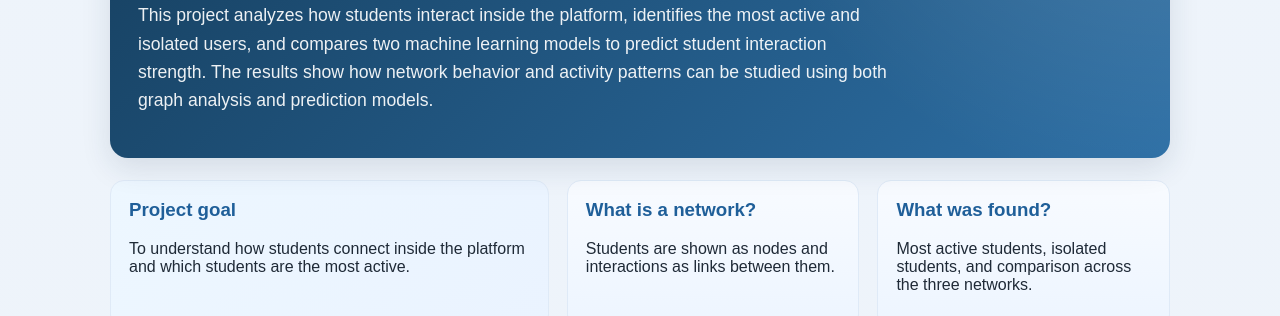
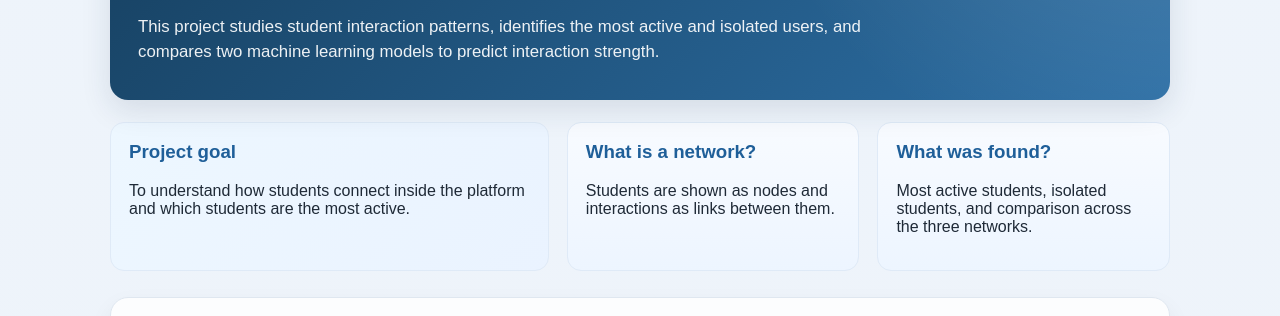
Before and after one commit to rajatrajan03/INT315CA2PROJECT, a plain HTML site: page showcase_site/index.html in a window 1280 px wide. Shown: the part 263-579 px from the top of the page. Drawn offline with Linux system fonts and the light colour scheme.

Commit message:
Refactor project summary text for clarity and adjust hero section styles for improved aesthetics

```diff
--- a/showcase_site/index.html
+++ b/showcase_site/index.html
@@ -16,9 +16,8 @@
           across three learning groups: ICS, CD, and PS.
         </p>
         <p class="project-summary-text">
-          This project analyzes how students interact inside the platform, identifies the most active and isolated users,
-          and compares two machine learning models to predict student interaction strength. The results show how network behavior and
-          activity patterns can be studied using both graph analysis and prediction models.
+          This project studies student interaction patterns, identifies the most active and isolated users,
+          and compares two machine learning models to predict interaction strength.
         </p>
       </section>
 
--- a/showcase_site/styles.css
+++ b/showcase_site/styles.css
@@ -225,14 +225,13 @@ th {
 .hero {
   background: linear-gradient(135deg, #143b59, #2d6fa5);
   color: white;
-  padding: 52px 28px 44px;
+  padding: 42px 28px 36px;
   border-radius: 18px;
   position: relative;
   overflow: hidden;
   box-shadow: 0 10px 30px rgba(21, 48, 72, 0.12);
   margin-bottom: 22px;
   margin-top: 4px;
-  padding-top: 10px;
 }
 
 .hero::before {
@@ -251,14 +250,14 @@ th {
 .hero h1 {
   margin: 0;
   font-size: clamp(2rem, 4vw, 3rem);
-  line-height: 1.2;
+  line-height: 1.1;
 }
 
 .hero p {
-  margin: 14px 0 0;
+  margin: 12px 0 0;
   max-width: 760px;
-  font-size: 1.1rem;
-  line-height: 1.6;
+  font-size: 1.05rem;
+  line-height: 1.5;
   color: rgba(255, 255, 255, 0.92);
 }
 
@@ -611,11 +610,11 @@ th {
 }
 
 .project-summary-text {
-  margin-top: 16px;
+  margin-top: 14px;
   max-width: 840px;
-  line-height: 1.7;
+  line-height: 1.65;
   color: rgba(255, 255, 255, 0.95);
-  font-size: 1.02rem;
+  font-size: 0.98rem;
 }
 
 .hero-badge {
```
